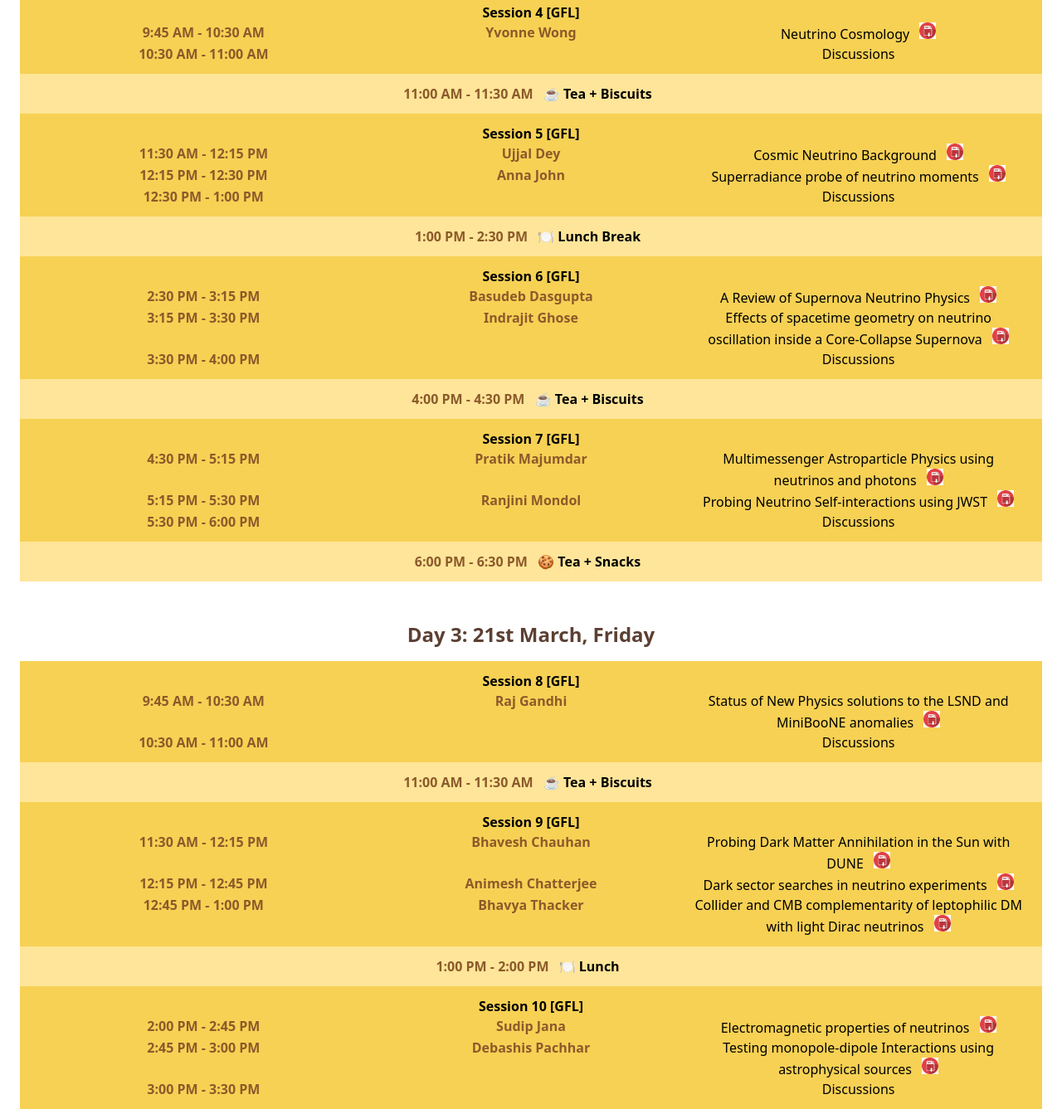
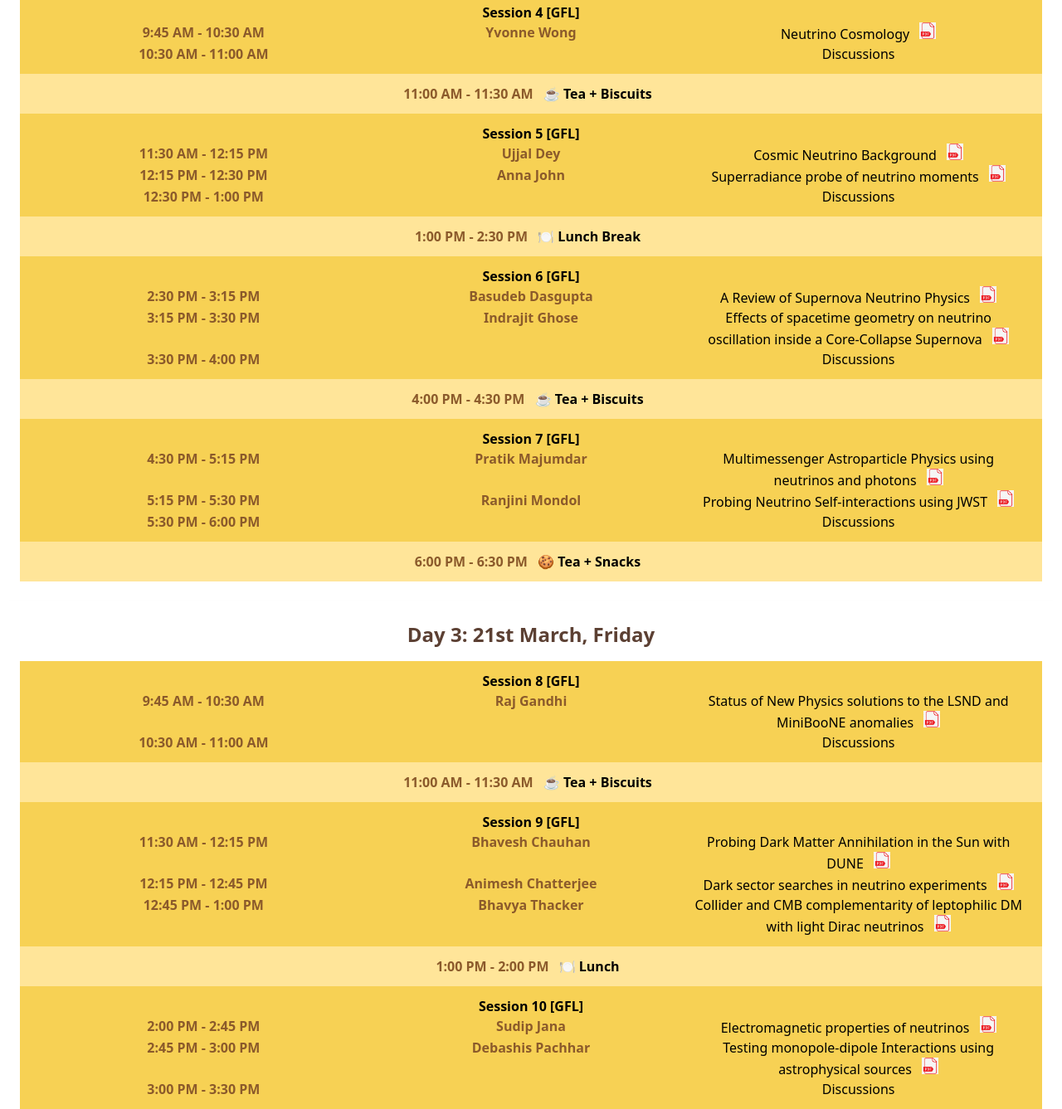
Before and after one commit to 19Priyam/prl-theph-conference-2025, a plain HTML site: page schedule.html in a window 1280 px wide. Shown: the part 983-2320 px from the top of the page at 83% size. Drawn offline with nearby package versions, Linux system fonts and the light colour scheme.

Commit message:
Update schedule.html

```diff
--- a/schedule.html
+++ b/schedule.html
@@ -113,7 +113,7 @@
                         <span>
                             A relook at the GZK effect
                             <a href="talk_poonam.pdf" target="_blank" class="inline-flex items-center ml-2">
-                                <img src="pdf-icon.jpg" alt="PDF" class="w-5 h-5">
+                                <img src="icon-pdf.png" alt="PDF" class="w-5 h-5">
                             </a>
                         </span>
                         <span class="text-[#8b5a2b] font-bold">11:45 AM - 12:30 PM</span>
@@ -121,7 +121,7 @@
                         <span>
                             Diffuse supernova neutrino background and GZK, BZ cosmogenic neutrinos
                             <a href="talk_ranjan.pdf" target="_blank" class="inline-flex items-center ml-2">
-                                <img src="pdf-icon.jpg" alt="PDF" class="w-5 h-5">
+                                <img src="icon-pdf.png" alt="PDF" class="w-5 h-5">
                             </a>
                         </span>
                         <span class="text-[#8b5a2b] font-bold">12:30 PM - 1:00 PM</span>
@@ -141,7 +141,7 @@
                         <span>
                             LMA-DLMA Solutions in the light of astrophysical neutrinos observed at IceCube
                             <a href="talk_supriya.pdf" target="_blank" class="inline-flex items-center ml-2">
-                                <img src="pdf-icon.jpg" alt="PDF" class="w-5 h-5">
+                                <img src="icon-pdf.png" alt="PDF" class="w-5 h-5">
                             </a>
                         </span>
                         <span class="text-[#8b5a2b] font-bold">3:00 PM - 3:30 PM</span>
@@ -161,7 +161,7 @@
                         <span>
                             Self-interacting neutrinos and their connection with the 21-cm signal and GRB burst
                             <a href="talk_mansi.pdf" target="_blank" class="inline-flex items-center ml-2">
-                                <img src="pdf-icon.jpg" alt="PDF" class="w-5 h-5">
+                                <img src="icon-pdf.png" alt="PDF" class="w-5 h-5">
                             </a>
                         </span>
                         <span class="text-[#8b5a2b] font-bold">4:45 PM - 5:30 PM</span>
@@ -169,7 +169,7 @@
                         <span>
                             VHE Neutrinos from GRB Afterglows
                             <a href="talk_debanjan.pdf" target="_blank" class="inline-flex items-center ml-2">
-                                <img src="pdf-icon.jpg" alt="PDF" class="w-5 h-5">
+                                <img src="icon-pdf.png" alt="PDF" class="w-5 h-5">
                             </a>
                         </span>
                         <span class="text-[#8b5a2b] font-bold">5:30 PM - 6:00 PM</span>
@@ -197,7 +197,7 @@
                         <span>
                             Neutrino Cosmology
                             <a href="talk_yyyw.pdf" target="_blank" class="inline-flex items-center ml-2">
-                                <img src="pdf-icon.jpg" alt="PDF" class="w-5 h-5">
+                                <img src="icon-pdf.png" alt="PDF" class="w-5 h-5">
                             </a>
                         </span>
                         <span class="text-[#8b5a2b] font-bold">10:30 AM - 11:00 AM</span>
@@ -217,7 +217,7 @@
                         <span>
                             Cosmic Neutrino Background
                             <a href="talk_ujjal.pdf" target="_blank" class="inline-flex items-center ml-2">
-                                <img src="pdf-icon.jpg" alt="PDF" class="w-5 h-5">
+                                <img src="icon-pdf.png" alt="PDF" class="w-5 h-5">
                             </a>
                         </span>
                         <span class="text-[#8b5a2b] font-bold">12:15 PM - 12:30 PM</span>
@@ -225,7 +225,7 @@
                         <span>
                             Superradiance probe of neutrino moments
                             <a href="talk_anna.pdf" target="_blank" class="inline-flex items-center ml-2">
-                                <img src="pdf-icon.jpg" alt="PDF" class="w-5 h-5">
+                                <img src="icon-pdf.png" alt="PDF" class="w-5 h-5">
                             </a>
                         </span>
                         <span class="text-[#8b5a2b] font-bold">12:30 PM - 1:00 PM</span>
@@ -245,7 +245,7 @@
                         <span>
                             A Review of Supernova Neutrino Physics
                             <a href="talk_basudeb.pdf" target="_blank" class="inline-flex items-center ml-2">
-                                <img src="pdf-icon.jpg" alt="PDF" class="w-5 h-5">
+                                <img src="icon-pdf.png" alt="PDF" class="w-5 h-5">
                             </a>
                         </span>
                         <span class="text-[#8b5a2b] font-bold">3:15 PM - 3:30 PM</span>
@@ -253,7 +253,7 @@
                         <span>
                             Effects of spacetime geometry on neutrino oscillation inside a Core-Collapse Supernova
                             <a href="talk_indrajit.pdf" target="_blank" class="inline-flex items-center ml-2">
-                                <img src="pdf-icon.jpg" alt="PDF" class="w-5 h-5">
+                                <img src="icon-pdf.png" alt="PDF" class="w-5 h-5">
                             </a>
                         </span>
                         <span class="text-[#8b5a2b] font-bold">3:30 PM - 4:00 PM</span>
@@ -273,7 +273,7 @@
                         <span>
                             Multimessenger Astroparticle Physics using neutrinos and photons
                             <a href="talk_pratik.pdf" target="_blank" class="inline-flex items-center ml-2">
-                                <img src="pdf-icon.jpg" alt="PDF" class="w-5 h-5">
+                                <img src="icon-pdf.png" alt="PDF" class="w-5 h-5">
                             </a>
                         </span>
                         <span class="text-[#8b5a2b] font-bold">5:15 PM - 5:30 PM</span>
@@ -281,7 +281,7 @@
                         <span>
                             Probing Neutrino Self-interactions using JWST
                             <a href="talk_ranjini.pdf" target="_blank" class="inline-flex items-center ml-2">
-                                <img src="pdf-icon.jpg" alt="PDF" class="w-5 h-5">
+                                <img src="icon-pdf.png" alt="PDF" class="w-5 h-5">
                             </a>
                         </span>
                         <span class="text-[#8b5a2b] font-bold">5:30 PM - 6:00 PM</span>
@@ -309,7 +309,7 @@
                         <span>
                             Status of New Physics solutions to the LSND and MiniBooNE anomalies
                             <a href="talk_rajgandhi.pdf" target="_blank" class="inline-flex items-center ml-2">
-                                <img src="pdf-icon.jpg" alt="PDF" class="w-5 h-5">
+                                <img src="icon-pdf.png" alt="PDF" class="w-5 h-5">
                             </a>
                         </span>
                         <span class="text-[#8b5a2b] font-bold">10:30 AM - 11:00 AM</span>
@@ -329,7 +329,7 @@
                         <span>
                             Probing Dark Matter Annihilation in the Sun with DUNE
                             <a href="talk_bhavesh.pdf" target="_blank" class="inline-flex items-center ml-2">
-                                <img src="pdf-icon.jpg" alt="PDF" class="w-5 h-5">
+                                <img src="icon-pdf.png" alt="PDF" class="w-5 h-5">
                             </a>
                         </span>
                         <span class="text-[#8b5a2b] font-bold">12:15 PM - 12:45 PM</span>
@@ -337,7 +337,7 @@
                         <span>
                             Dark sector searches in neutrino experiments
                             <a href="talk_animesh.pdf" target="_blank" class="inline-flex items-center ml-2">
-                                <img src="pdf-icon.jpg" alt="PDF" class="w-5 h-5">
+                                <img src="icon-pdf.png" alt="PDF" class="w-5 h-5">
                             </a>
                         </span>
                         <span class="text-[#8b5a2b] font-bold">12:45 PM - 1:00 PM</span>
@@ -345,7 +345,7 @@
                         <span>
                             Collider and CMB complementarity of leptophilic DM with light Dirac neutrinos
                             <a href="talk_bhavya.pdf" target="_blank" class="inline-flex items-center ml-2">
-                                <img src="pdf-icon.jpg" alt="PDF" class="w-5 h-5">
+                                <img src="icon-pdf.png" alt="PDF" class="w-5 h-5">
                             </a>
                         </span>
                     </div>
@@ -362,7 +362,7 @@
                         <span>
                             Electromagnetic properties of neutrinos
                             <a href="talk_sudip.pdf" target="_blank" class="inline-flex items-center ml-2">
-                                <img src="pdf-icon.jpg" alt="PDF" class="w-5 h-5">
+                                <img src="icon-pdf.png" alt="PDF" class="w-5 h-5">
                             </a>
                         </span>
                         <span class="text-[#8b5a2b] font-bold">2:45 PM - 3:00 PM</span>
@@ -370,7 +370,7 @@
                         <span>
                             Testing monopole-dipole Interactions using astrophysical sources
                             <a href="talk_debashis.pdf" target="_blank" class="inline-flex items-center ml-2">
-                                <img src="pdf-icon.jpg" alt="PDF" class="w-5 h-5">
+                                <img src="icon-pdf.png" alt="PDF" class="w-5 h-5">
                             </a>
                         </span>
                         <span class="text-[#8b5a2b] font-bold">3:00 PM - 3:30 PM</span>
```
